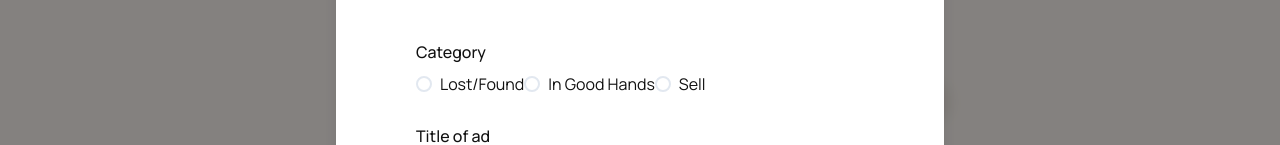
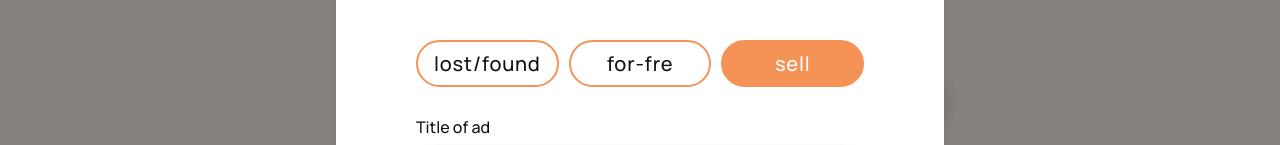
Before and after one commit to andrii-petlovanyi/pets_project_client, a React (Create React App) app: page /notices/sell in a window 1280 px wide. Both pictures are taken after a click on the button 1241 px from the left and 334 px from the top of the page. Shown: the part 153-298 px from the top of the page. Built offline with nearby package versions, Linux system fonts and the light colour scheme; no server answers.

Commit message:
added(some)

```diff
--- a/src/components/Notices/ModalAddNotice/ModalAddNew.jsx
+++ b/src/components/Notices/ModalAddNotice/ModalAddNew.jsx
@@ -31,7 +31,7 @@ import { TfiPlus } from 'react-icons/tfi';
 import { useAddNoticeMutation } from '../../../redux/notices/noticesApiSlice';
 
 const schemaStep1 = yup.object().shape({
-  category: yup.string().oneOf(['lost-found', 'for-free', 'sell']),
+  // category: yup.string().oneOf(['lost-found', 'for-free', 'sell']),
   title: yup
     .string()
     .trim()
@@ -81,7 +81,7 @@ const ModalAddNew = () => {
   const { isOpen, onOpen, onClose } = useDisclosure();
 
   const [avatarError, setAvatarError] = useState('');
-  const [category, setCategory] = useState();
+  const [category, setCategory] = useState('sell');
   const [step, setStep] = useState(1);
 
   const [addNotice, { isLoading }] = useAddNoticeMutation();
@@ -102,9 +102,10 @@ const ModalAddNew = () => {
     if (!data.avatarURL[0]) {
       return setAvatarError('Avatar is required');
     }
+    console.log(category);
     const formData = new FormData();
     formData.append('title', data.title);
-    formData.append('category', data.category);
+    formData.append('category', category);
     formData.append('petName', data.petName);
     formData.append('breed', data.breed);
     formData.append('location', data.location);
@@ -129,8 +130,7 @@ const ModalAddNew = () => {
     }
   };
 
-  const nextStep = e => {
-    setCategory(e?.category);
+  const nextStep = () => {
     setStep(step + 1);
   };
 
@@ -183,10 +183,10 @@ const ModalAddNew = () => {
               as="form"
               onSubmit={handleSubmit(nextStep)}
             >
-              <FormControl id="category" isInvalid={errors.category}>
+              {/* <FormControl id="category" isInvalid={errors.category}>
                 <FormLabel>Category</FormLabel>
                 <RadioGroup name="category">
-                  <Radio value="lost-found" {...register('category')}>
+                  <Radio s value="lost-found" {...register('category')}>
                     Lost/Found
                   </Radio>
                   <Radio value="for-free" {...register('category')}>
@@ -199,7 +199,40 @@ const ModalAddNew = () => {
                 {errors.category && (
                   <FormErrorMessage>{errors.category.message}</FormErrorMessage>
                 )}
-              </FormControl>
+              </FormControl> */}
+              <Box display={'flex'} gap={'10px'}>
+                <Button
+                  w={{ base: '131px', lg: '162px' }}
+                  h={{ base: '35px', lg: '47px' }}
+                  fontSize={{ base: '14px', lg: '20px' }}
+                  onClick={() => setCategory('lost-found')}
+                  variant={
+                    category === 'lost-found' ? 'fullBGBtn' : 'outlineTabBtn'
+                  }
+                >
+                  lost/found
+                </Button>
+                <Button
+                  w={{ base: '131px', lg: '162px' }}
+                  h={{ base: '35px', lg: '47px' }}
+                  fontSize={{ base: '14px', lg: '20px' }}
+                  onClick={() => setCategory('for-free')}
+                  variant={
+                    category === 'for-free' ? 'fullBGBtn' : 'outlineTabBtn'
+                  }
+                >
+                  for-fre
+                </Button>
+                <Button
+                  w={{ base: '131px', lg: '162px' }}
+                  h={{ base: '35px', lg: '47px' }}
+                  fontSize={{ base: '14px', lg: '20px' }}
+                  onClick={() => setCategory('sell')}
+                  variant={category === 'sell' ? 'fullBGBtn' : 'outlineTabBtn'}
+                >
+                  sell
+                </Button>
+              </Box>
               <FormControl isInvalid={errors.title}>
                 <FormLabel htmlFor="title">Title of ad</FormLabel>
                 <Input
```
Also changed, not shown: .eslintrc.json.
